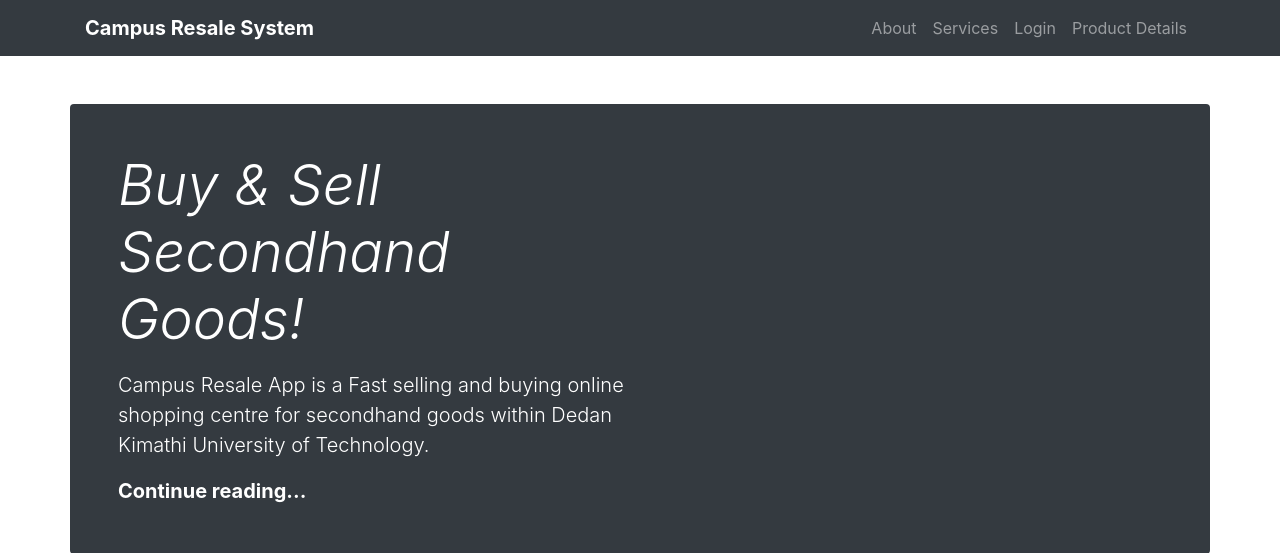
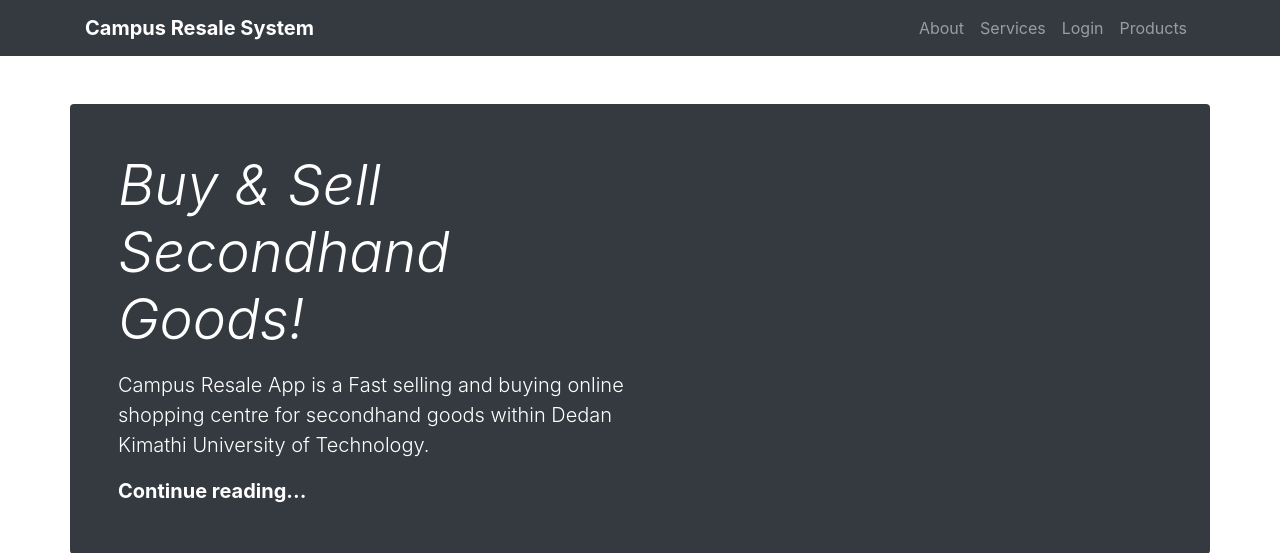
Before and after one commit to OpembaMathews/campusresale, a Django app: page /home/ in a window 1280 px wide. Shown: the top 553 px of the page. Run offline with Django 3.2, Linux system fonts and the light colour scheme; grey boxes labelled with a size stand in for pictures from a placeholder-image service; some libraries are stand-ins or nearby versions.

Commit message:
changed urls to use path convention
changed urls to use path convention

changed the url mapping to productlist url and display list and remember to be importing the models, forms you want to use in your views

```diff
--- a/campusresale/templates/campusresale/layout.html
+++ b/campusresale/templates/campusresale/layout.html
@@ -41,7 +41,7 @@
            </li>
 
            <li class="nav-item ">
-             <a class="nav-link" href="">Product Details</a>
+             <a class="nav-link" href="{% url 'product_list' %}">Products</a>
            </li>
          </ul>
        </div>
--- a/campusresale/urls.py
+++ b/campusresale/urls.py
@@ -1,14 +1,15 @@
-from django.conf.urls import url
-from django.urls import path
+from django.urls import path,re_path
 from . import views
 
 urlpatterns=[
-    url('^$', views.index, name='index'),
-    url('^about/', views.about, name='about'),
-    url('^services/', views.services, name='services'),
-    url('^login/', views.login, name='login'),
-    url('^product_list/', views.product_list, name='product_list'),
-    url('^(?P<category_slug>[-\w]+)/', views.product_list, name='product_list'),
-    url('^(?P<id>\d+)(?P<slug>[-\w]+)/', views.product_detail, name='product_detail'),
-    # path('campusresale/',include( 'campusresale.urls')),
+    path('', views.index, name='index'),
+    path('about/', views.about, name='about'),
+    path('services/', views.services, name='services'),
+    path('login/', views.login, name='login'),
+    path('products/<slug:category_slug>/', views.product_list, name='product_list'),
+    path('products/', views.product_list, name='product_list'),
+    path('<int:id>/<slug>/', views.product_detail, name='product_detail'),
+
+    # If you want to use regular expression use something like this
+    #    re_path('^(?P<id>\d+)(?P<slug>[-\w]+)/', views.product_detail, name='product_detail'),
 ]
--- a/campusresale/views.py
+++ b/campusresale/views.py
@@ -1,5 +1,6 @@
-from django.shortcuts import render
+from django.shortcuts import render,get_object_or_404
 from django.http import HttpResponse
+from .models import Category,Product
 
 # Create your views here
 def index(request):
@@ -35,8 +36,9 @@
 
 
 def product_detail(request, id, slug ):
-    product = get_object_or_404_( Product, id = id, slug = slug, available = True )
-    cart_product_form = CartAddProductForm()
+    product = get_object_or_404( Product, id = id, slug = slug, available = True )
+    # cart_product_form = CartAddProductForm()
+    cart_product_form = None
 
     return render (request , 'campusresale/detail.html', {'product': product,
      'cart_product_form': cart_product_form})
--- a/mysite/urls.py
+++ b/mysite/urls.py
@@ -1,10 +1,7 @@
-
-
-from django.conf.urls import url , include
 from django.contrib import admin
-from django.urls import path
+from django.urls import path,include
 
 urlpatterns = [
-    url('^admin/', admin.site.urls),
-    url('^home/' ,include( 'campusresale.urls')),
+    path('admin/', admin.site.urls),
+    path('home/' ,include( 'campusresale.urls')),
 ]
```
Also changed, not shown: campusresale/templates/campusresale/list.html (+9 -0 lines).
